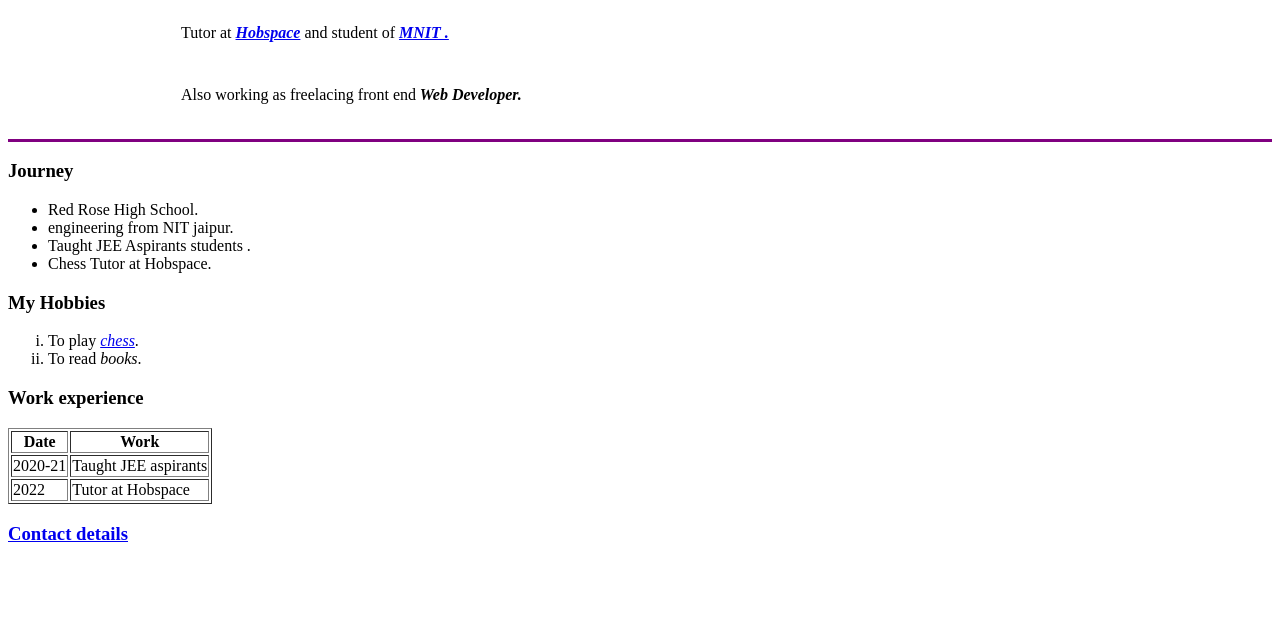
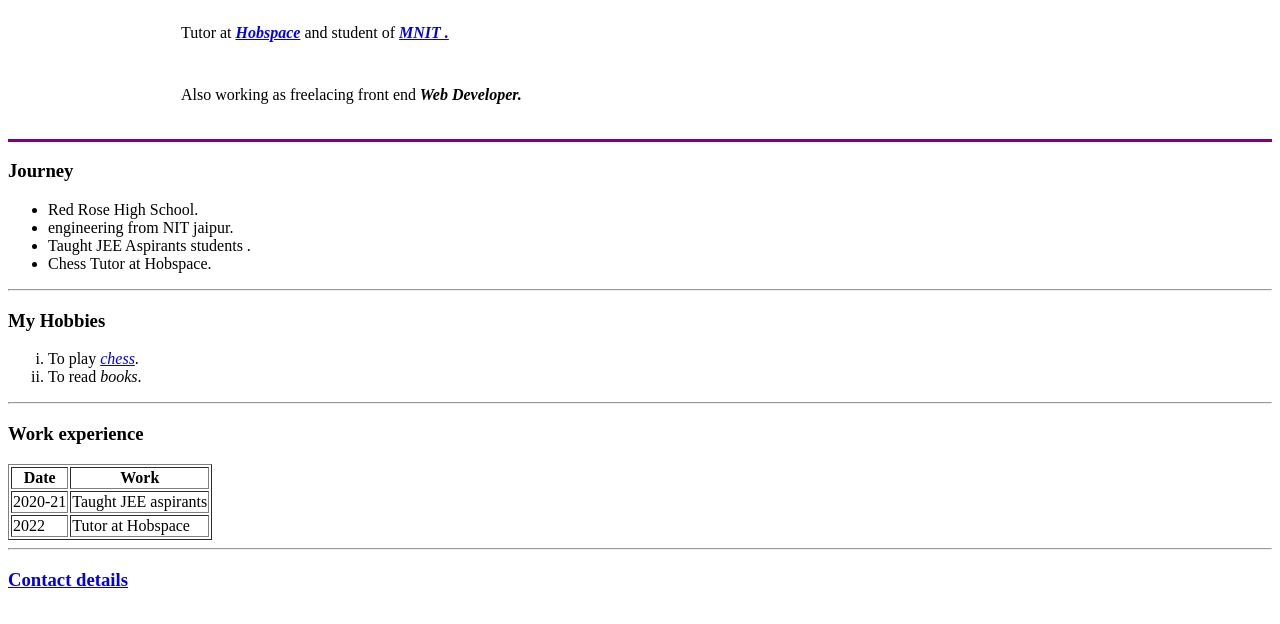
Before and after one commit to vjparmar3538/local-cv, a plain HTML site: page index.html in a window 1280 px wide. Shown: the part 140-764 px from the top of the page. Drawn offline with Linux system fonts and the light colour scheme.

Commit message:
added lines

```diff
--- a/index.html
+++ b/index.html
@@ -29,11 +29,13 @@
         <li>Taught JEE Aspirants students .</li>
         <li>Chess Tutor at Hobspace.</li>
     </ul>
+     <hr size="2">
     <h3>My Hobbies</h3>
     <ol type="i">
         <li>To play <em><a href="https://lichess.org/">chess</a></em>.</li>
         <li>To read <em>books</em>.</li>
     </ol>
+     <hr size="2">
     <h3>Work experience</h3>
     <table border="1">
         <thead>
@@ -51,6 +53,7 @@
             <td>Tutor at Hobspace</td>
         </tr>
     </table>
+     <hr size="2">
     <h3><a href="contact.html">Contact details</a></h3>
 
 </html>
```
